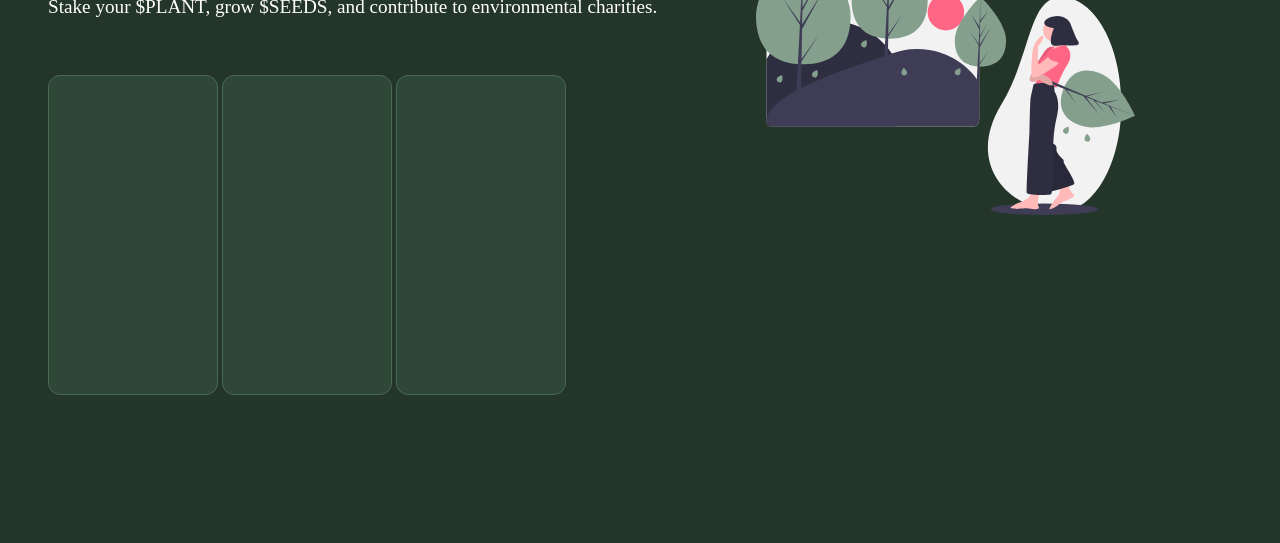
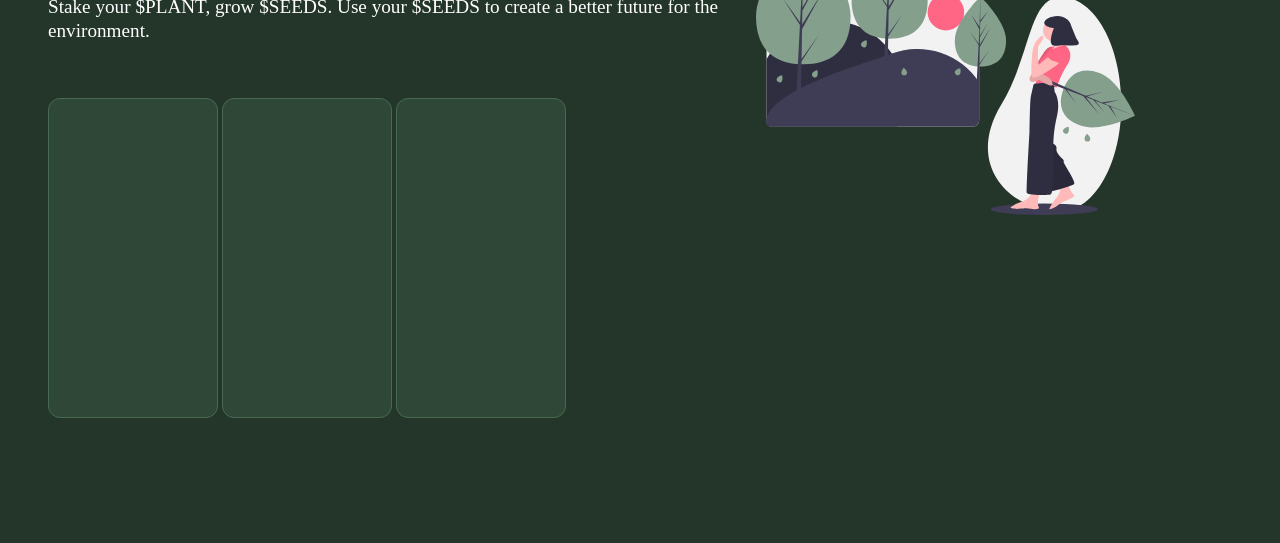
Before and after one commit to Plants-Finance/website, a plain HTML site: page farms.html in a window 1280 px wide. Shown: the part 257-800 px from the top of the page. Drawn offline with nearby package versions, Linux system fonts and the light colour scheme; a web font is replaced by a local one.

Commit message:
update copy

```diff
--- a/farms.html
+++ b/farms.html
@@ -130,7 +130,7 @@
 		<div class="row">
 			<div class="col-7 border-0">
 				<h1 class="pt-5 mt-3"> <span class="white-txt">Farms</h1>
-				<h2 class="pb-5"> Stake your $PLANT, grow $SEEDS, and contribute to environmental charities. </h2>
+				<h2 class="pb-5"> Stake your $PLANT, grow $SEEDS. Use your $SEEDS to create a better future for the environment. </h2>
 
 				<div class="col-3 farm-container"></div>
 				<div class="col-3 farm-container"></div>
```
Also changed, not shown: index.html (+1 -1 lines), 3 other files.
